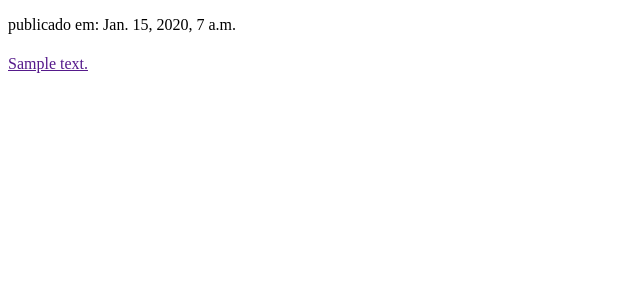
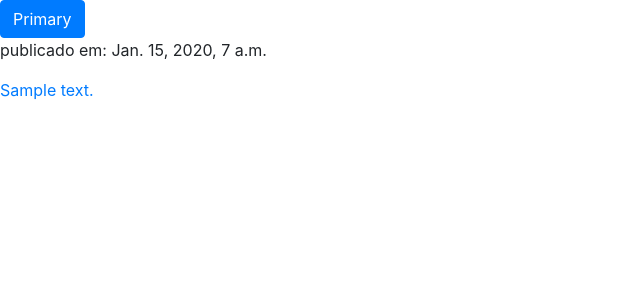
Before and after one commit to JeffersonOliver/blog, a Django app: template blog/templates/blog/post_list.html in a window 1280 px wide. Shown: the top 300 px of the page, without its empty margins (0-640 px from the left). Run offline with Django 3.2, Linux system fonts and the light colour scheme; the template is opened without the code that fills it: values that come from a table or form of the project are taken from there, others are empty; tables that the repository leaves empty hold one stand-in row (values such as "Sample post"); some libraries are stand-ins or nearby versions.

Commit message:
adicionando butstrap

```diff
--- a/blog/templates/blog/post_list.html
+++ b/blog/templates/blog/post_list.html
@@ -3,14 +3,17 @@
     <head>
         <meta charset="UTF-8">
         <title>.:: Meu Blog ::.</title>
-    </head>
+        <link rel="stylesheet" href="https://stackpath.bootstrapcdn.com/bootstrap/4.1.3/css/bootstrap.min.css" integrity="sha384-MCw98/SFnGE8fJT3GXwEOngsV7Zt27NXFoaoApmYm81iuXoPkFOJwJ8ERdknLPMO" crossorigin="anonymous">
+        <script src="https://stackpath.bootstrapcdn.com/bootstrap/4.1.3/js/bootstrap.min.js" integrity="sha384-ChfqqxuZUCnJSK3+MXmPNIyE6ZbWh2IMqE241rYiqJxyMiZ6OW/JmZQ5stwEULTy" crossorigin="anonymous"></script>    </head>
     <body>
+        <button type="button" class="btn btn-primary">Primary</button>
     {% for post in posts %}
         <div>
             <p>publicado em: {{post.published_date}}</p>
             <h1><a href=""{{post.title}}</a></h1>
             <p>{{post.text|linebreaksbr}}</p>
 
+
         </div>
     {%endfor%}
 
```
